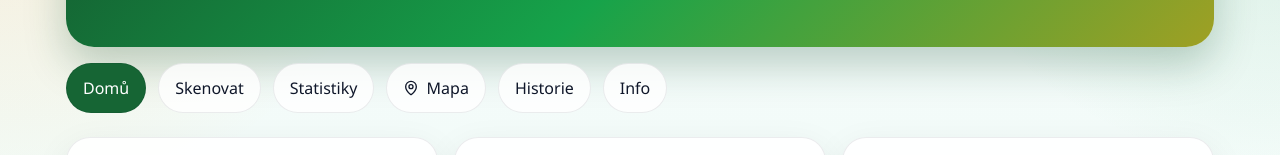
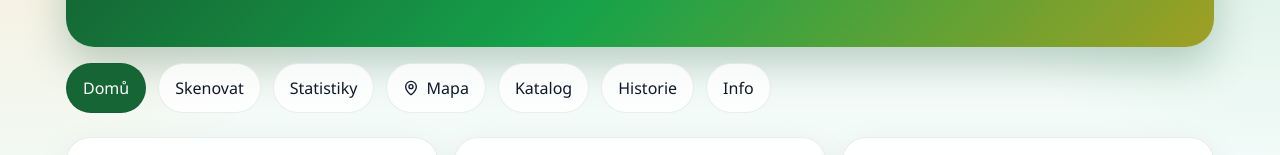
Before and after one commit to StephSZ/pomozodpadum, a React (Vite) app in the folder frontend/: page / in a window 1280 px wide. Shown: the part 208-363 px from the top of the page. Built offline with nearby package versions, Linux system fonts and the light colour scheme; no server answers.

Commit message:
feat: add Katalog to main navigation

```diff
--- a/frontend/src/App.tsx
+++ b/frontend/src/App.tsx
@@ -15,6 +15,7 @@ function Layout() {
     { to: "/scan", label: "Skenovat" },
     { to: "/stats", label: "Statistiky" },
     { to: "/map", label: "Mapa", icon: <MapPin size={16} /> },
+    { to: "/catalog", label: "Katalog" },
     { to: "/history", label: "Historie" },
     { to: "/info", label: "Info" },
   ];
```
